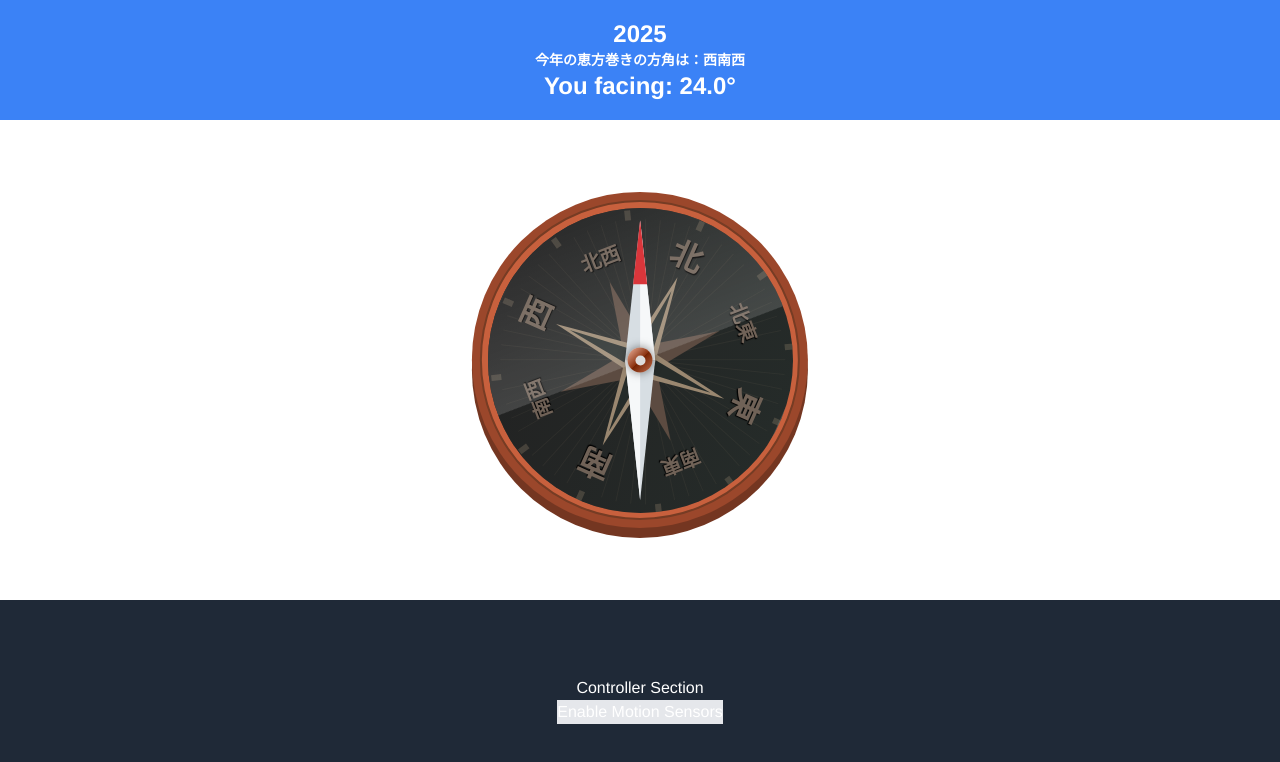
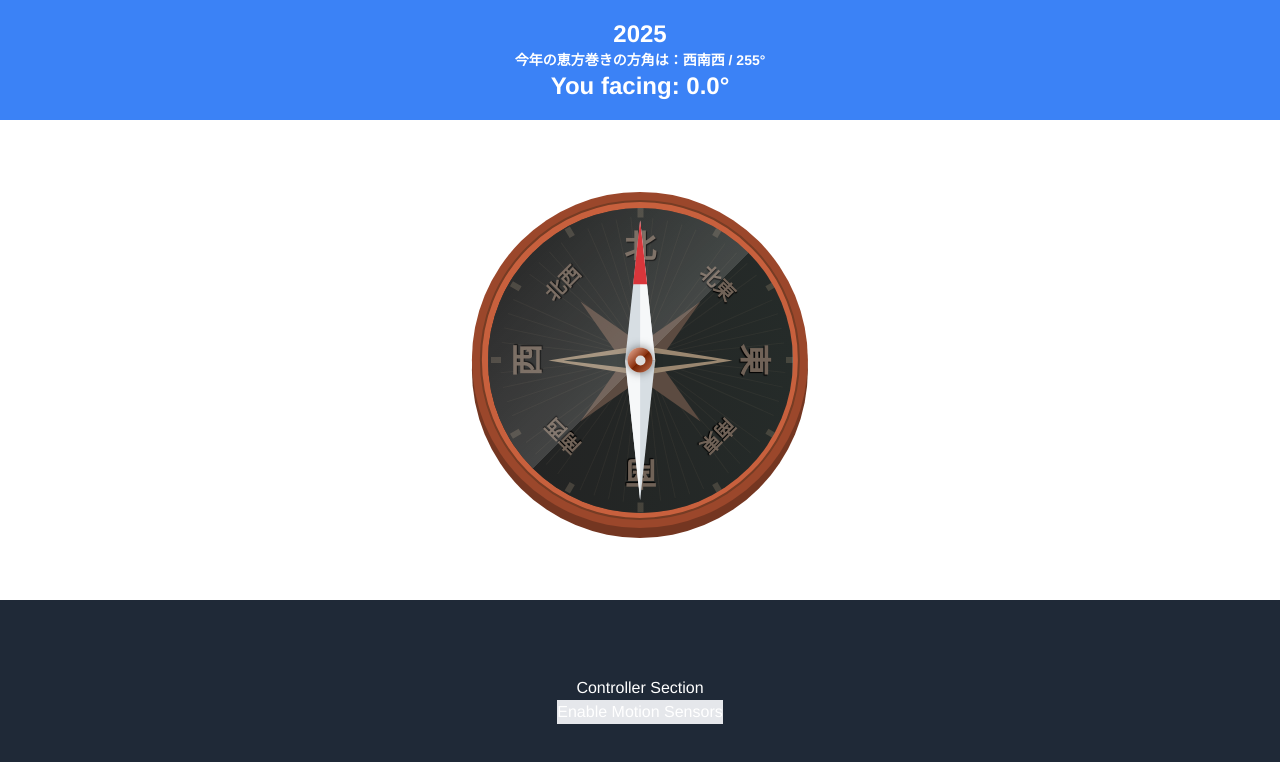
Before and after one commit to nisino25/eho-maki, a Vue app: page / in a window 1280 px wide. Shown: the top 762 px of the page. Built offline with nearby package versions, Linux system fonts and the light colour scheme.

Commit message:
ficed the minor bug

```diff
--- a/src/App.vue
+++ b/src/App.vue
@@ -3,7 +3,7 @@
     <!-- Top Section (Title) -->
     <header class="h-[15%] flex flex-col items-center justify-center bg-blue-500 text-white text-2xl font-bold">
         <h1 class="w-full text-center">{{ currentYear }}</h1>
-        <h3 class="text-sm">今年の恵方巻きの方角は：<strong>{{ currentDetail?.direction }}</strong></h3>
+        <h3 class="text-sm">今年の恵方巻きの方角は：<strong>{{ currentDetail?.direction }} / {{ currentDetail?.degrees }}°</strong></h3>
         <h4>You facing: {{ deviceRotation.toFixed(1) }}°</h4>
         <!-- <h5>Message: {{ message }}</h5> -->
     </header>
@@ -78,7 +78,7 @@ export default {
       currentDetail: null,
 
       // deviceRotation: 0,
-      deviceRotation: 24,
+      deviceRotation: 0,
 
       message: null,
       permissionGranted: false,
@@ -130,7 +130,8 @@ export default {
       this.currentDetail = {
         direction,
         exactDirection,
-        degrees,japaneseName
+        degrees,
+        japaneseName,
       }
 
     },
@@ -449,9 +450,7 @@ overflow: hidden;
 /*  BG
 ========================================================================== */
 .hold-bg {
-    transition: all 1s ease-in-out;
-    transition-delay: .5s;
-    transform: rotate(45deg);
+    /* transition: all 1s ease-in-out; */
 
     position: absolute;
     width: 100%;
```
